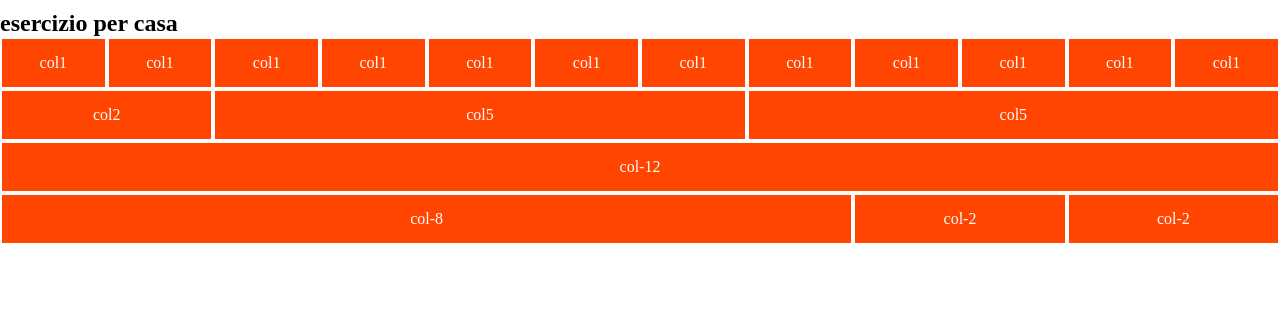
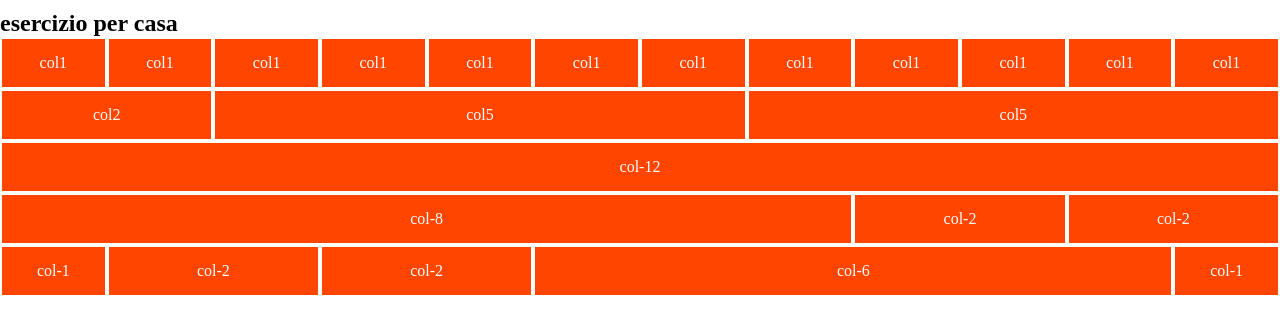
Before and after one commit to nicolaoo/html-css-12bool, a plain HTML site: page index.html in a window 1280 px wide. Drawn offline with Linux system fonts and the light colour scheme.

Commit message:
quinta colonna

```diff
--- a/index.html
+++ b/index.html
@@ -85,12 +85,24 @@
             </div>
 
               <!-- quinta colonna -->
+            <div class="col-1">
+                col-1
+            </div>
+            <div class="col-2">
+                col-2
+            </div>
+            <div class="col-2">
+                col-2
+            </div>
+            <div class="col-6">
+                col-6
+            </div>
+            <div class="col-1">
+                col-1
+            </div>
+             <!-- sesta colonna -->
 
 
-
-
-
-             <!-- sesta colonna -->
         </div>
     </section>
 
```
